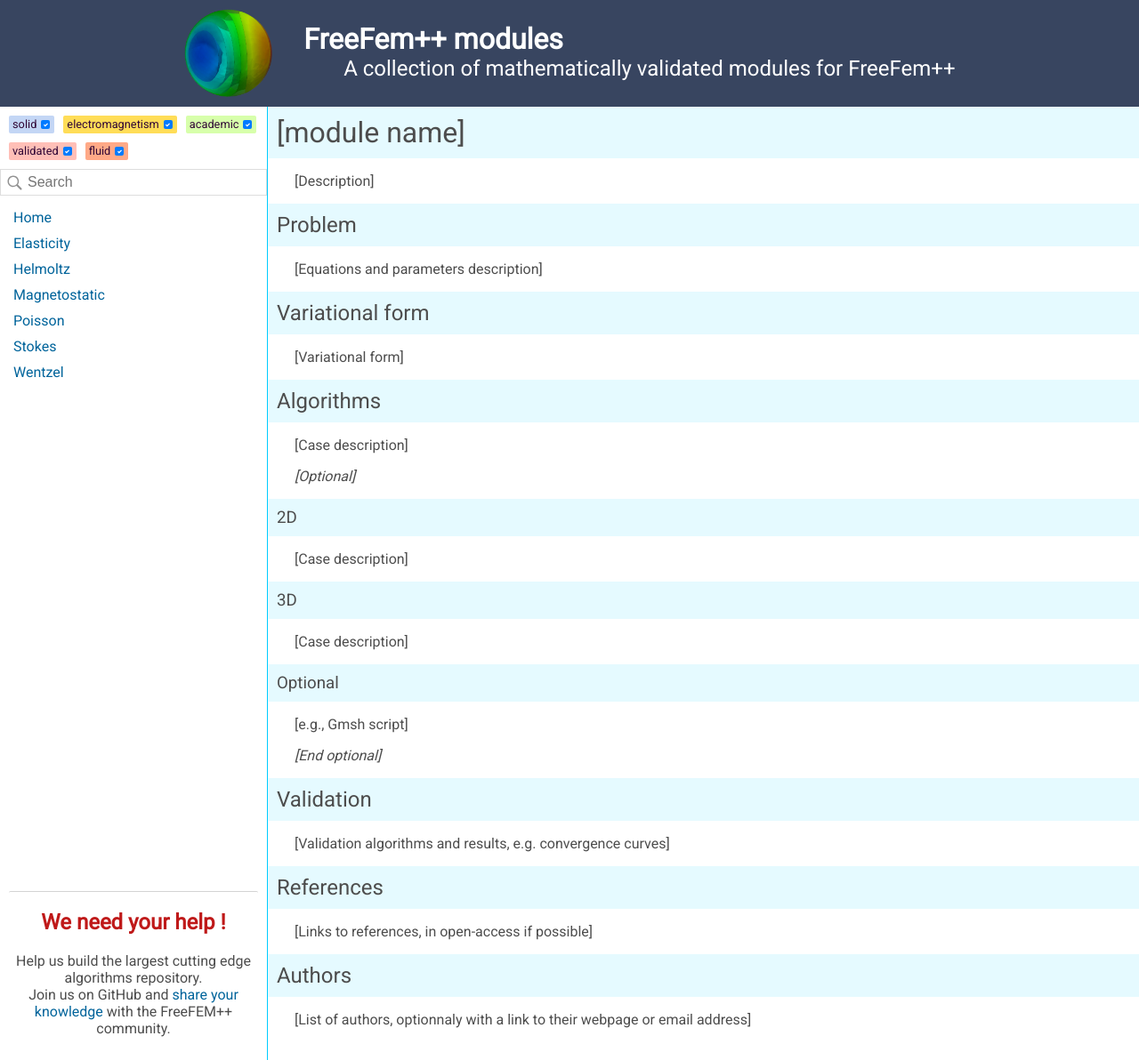
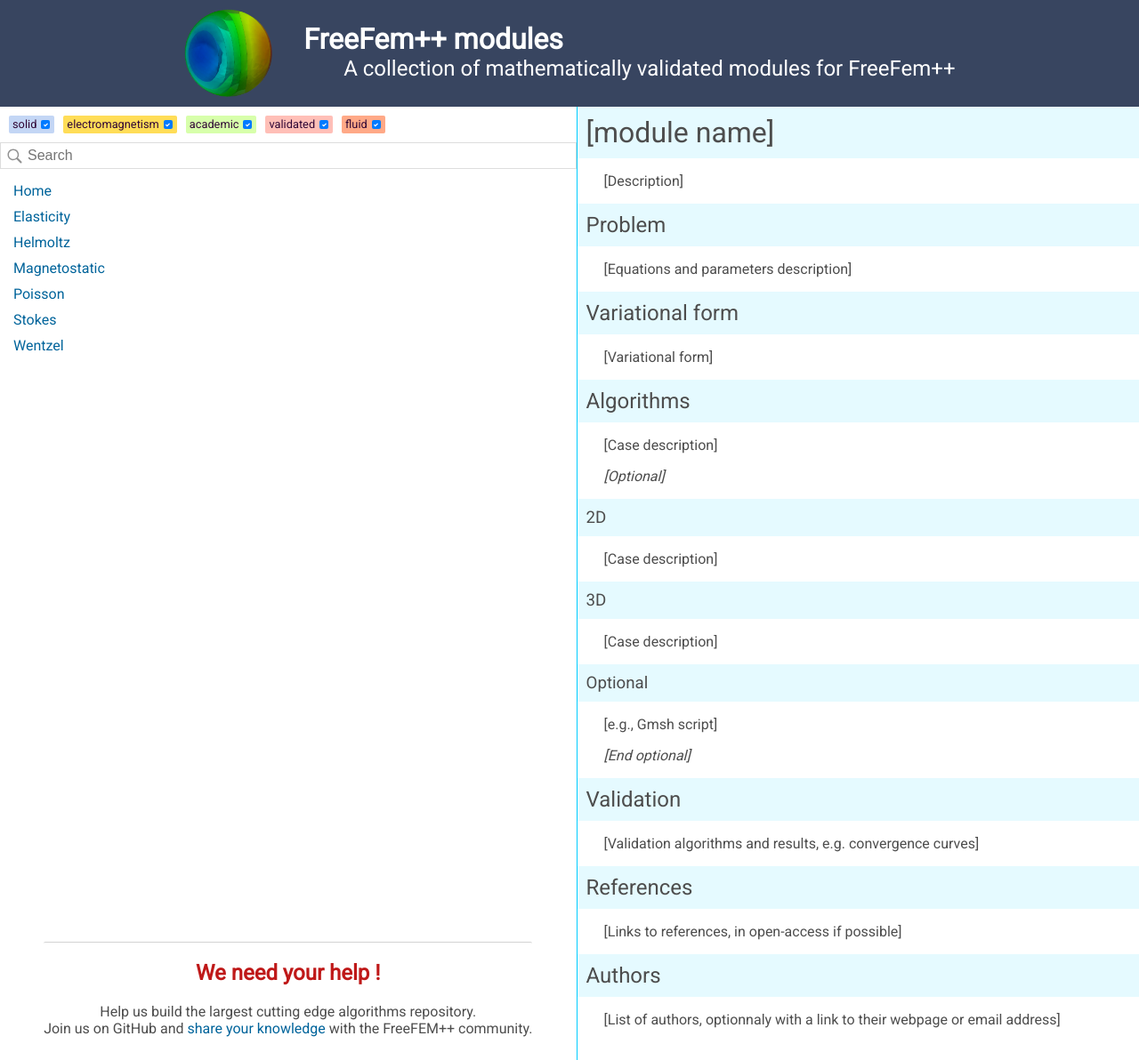
Before and after one commit to FreeFem/FreeFem-modules, a Jekyll site: the page built from MODULE_TEMPLATE.md, in a window 1280 px wide. Shown: the whole page at 89% size. Built offline with Jekyll 4.4.1, drawn with Linux system fonts in a browser that asks for light colours; our own code applies the rules of GitHub Pages for plain Markdown files.

Commit message:
update media menu

```diff
--- a/_layouts/module.html
+++ b/_layouts/module.html
@@ -29,7 +29,7 @@
         </script>
       {% endfor %}
 
-      <div class="content">
+      <div class="content" id="content">
         {{ content }}
       </div>
     </div>
--- a/css/module.css
+++ b/css/module.css
@@ -8,7 +8,7 @@
 nav {
   display: flex;
   flex-direction: column;
-  flex: 0 1 300px;
+  flex: 1 1 auto;
   border-right: 1px solid #0CF;
 }
 
--- a/js/module.js
+++ b/js/module.js
@@ -1,11 +1,13 @@
 showNav = () => {
   if (nav.style.display === 'block') {
     nav.style.display = 'none'
+    content.style.display = 'block'
     navImage.style.display = 'block'
     navImageClose.style.display = 'none'
   }
   else {
     nav.style.display = 'block'
+    content.style.display = 'none'
     navImage.style.display = 'none'
     navImageClose.style.display = 'block'
   }
```
